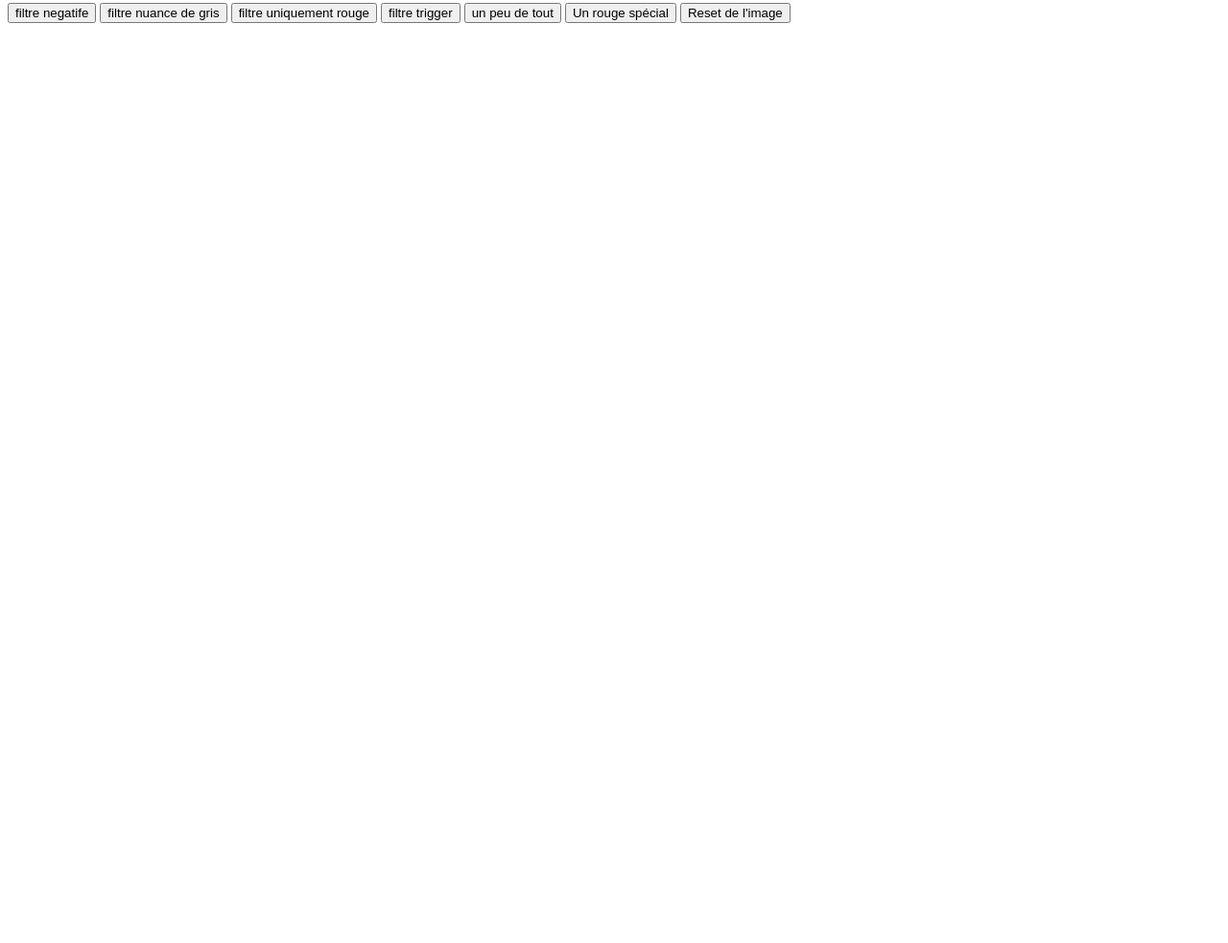
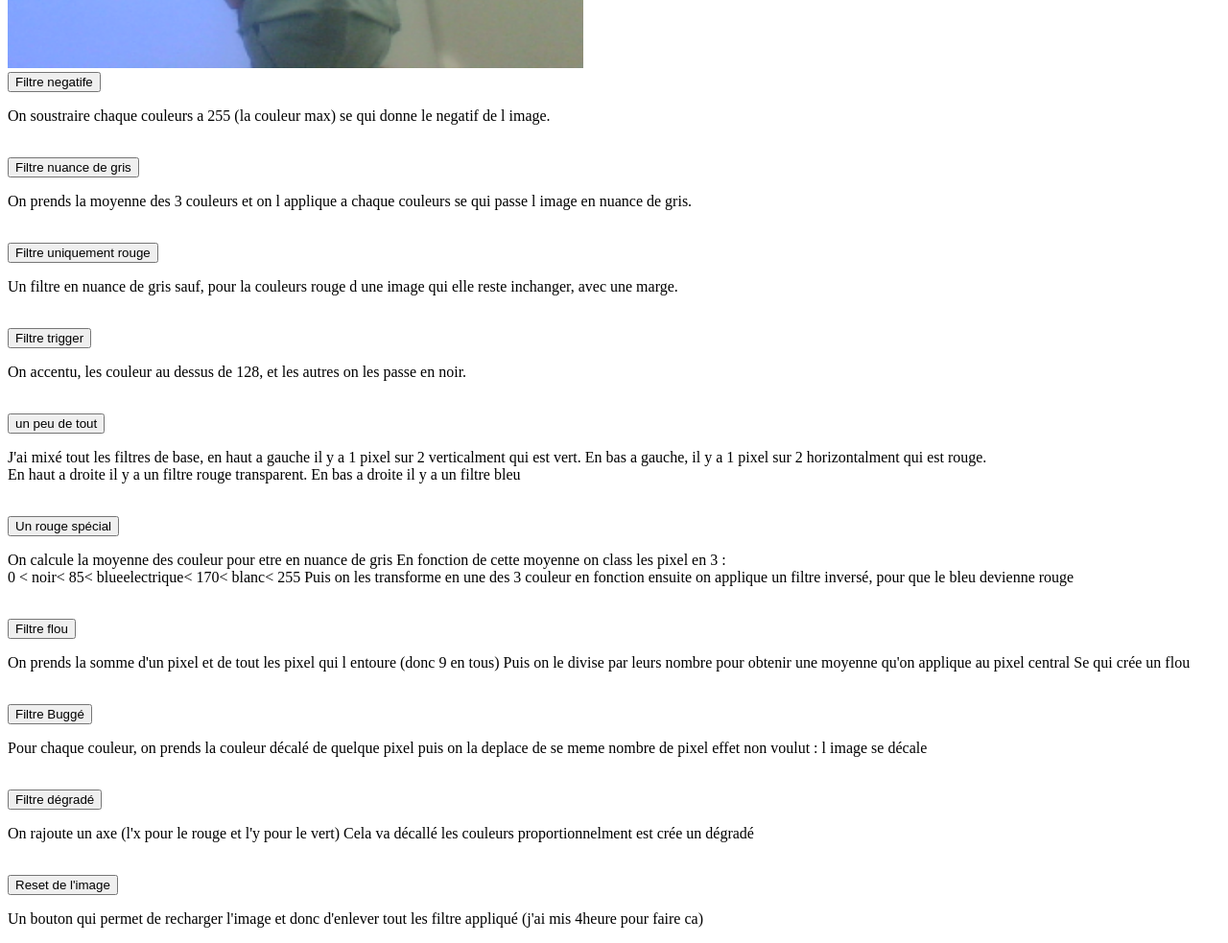
Before and after one commit to 0ur0boss/Atelierfiltrejs, a plain HTML site: page index.html in a window 1280 px wide. Shown: the part 409-1392 px from the top of the page at 96% size. Before the commit the page ends 800 px from the top, so only its background shows below. Drawn offline with Linux system fonts and the light colour scheme.

Commit message:
rajoue de filtre et de p

```diff
--- a/filter.js
+++ b/filter.js
@@ -267,7 +267,11 @@ function rougespe() {
 
 	// CHARGEMENT DES TABLEAUX DE PIXELS
 	prefilter();
-	//
+	// On calcule la moyenne des couleur pour etre en nuance de gris
+	// En fonction de cette moyenne on class les pixel en 3
+	// 0<noir<85<blueelectrique<170<blanc<255
+	// Puis on les transforme en une des 3 couleur en fonction
+	// ensuite on applique un filtre inversé, pour que le bleu devienne rouge
 	for (var y = 0; y < height; y++) {
 		for (var x = 0; x < width; x++) {
 			var moy = (tr[x][y] + tg[x][y] + tb[x][y]) / 3
@@ -299,3 +303,71 @@ function rougespe() {
 	// MISE À JOUR DE L'IMAGE
 	postfilter();
 }
+
+function flou() {
+
+	// CHARGEMENT DES TABLEAUX DE PIXELS
+	prefilter();
+
+	// On prends la somme d'un pixel et de tout les pixel qui l entoure (donc 9 en tous)
+	// Puis on le divise par leurs nombre pour obtenir une moyenne qu'on applique au pixel central
+	// Se qui crée un flou
+    for (var y = 1; y < height - 1; y++) {
+        for (var x = 1; x < width - 1; x++) {
+            tr[x][y] = (tr[x - 1][y + 1] + tr[x][y + 1] + tr[x + 1][y + 1] +
+                tr[x - 1][y] + tr[x][y] + tr[x + 1][y] +
+                tr[x - 1][y - 1] + tr[x][y - 1] + tr[x + 1][y - 1]) / 9;
+            tg[x][y] = (tg[x][y + 1] + tg[x][y] + tg[x][y - 1] +
+                tg[x + 1][y + 1] + tg[x + 1][y] + tg[x + 1][y - 1] +
+                tg[x - 1][y + 1] + tg[x - 1][y] + tg[x - 1][y - 1]) / 9;
+            tb[x][y] = (tb[x][y + 1] + tb[x][y] + tb[x][y - 1] +
+                tb[x + 1][y + 1] + tb[x + 1][y] + tb[x + 1][y - 1] +
+                tb[x - 1][y + 1] + tb[x - 1][y] + tb[x - 1][y - 1]) / 9;
+        }
+    }
+	postfilter();
+
+}
+
+function bug() {
+	prefilter();
+		// Pour chaque couleur, on prends la couleur décalé de quelque pixel puis on
+		// la deplace de se meme nombre de pixel
+		// effet non voulut : l image se décale
+		for (var y = 0; y < height; y++) {
+			for (var x = 0; x < width - 10; x++) {
+				tr[x][y] = tr[x + 10][y];
+			}
+		}
+
+		for (var y = 0; y < height; y++) {
+			for (var x = 0; x < width - 20; x++) {
+				tb[x][y] = tb[x + 20][y];
+			}
+		}
+
+		for (var y = 0; y < height; y++) {
+			for (var x = 0; x < width - 30; x++) {
+				tg[x][y] = tg[x + 30][y];
+			}
+		}
+
+
+	postfilter();
+}
+
+function dégradé() {
+	prefilter();
+	// On rajoute un axe (l'x pour le rouge et l'y pour le vert)
+	// Cela va décallé les couleurs proportionnelment est crée un dégradé
+	for (var y = 0; y < height; y++) {
+		for (var x = 0; x < width; x++) {
+
+			tr[x][y] = tr[x][y] + x;
+			tg[x][y] = tg[x][y] + y;
+			tb[x][y] = tb[x][y];
+
+		}
+	}
+	postfilter();
+}
--- a/index.html
+++ b/index.html
@@ -9,6 +9,8 @@
     </head>
     <body >
 
+		<h1>Enzo duret groupe 12</h1>
+
 	<div>
 		 <!-- <a href="#"  onMouseOver="javascript:document.img01.src='Beelzebub.png'"> -->
 
@@ -17,17 +19,58 @@
 		<img id="photo" name="img01" crossorigin='anonymous' src='face.png'  width='600' height='400' />
  			<!-- <img 	 alt="Pas d'image chargée !"> -->
 		<canvas id="mycanvas"></canvas>
+
 	</div>
 
 	<div>
-		<button onclick="negatife();">filtre negatife</button>
-		<button onclick="gris();">filtre nuance de gris</button>
-		<button onclick="rouge();">filtre uniquement rouge</button>
-		<button onclick="trigger();">filtre trigger</button>
+		<button onclick="negatife();">Filtre negatife</button>
+		<p>
+			On soustraire chaque couleurs a 255 (la couleur max) se qui donne le negatif de l image.
+		</p>
+		<br>
+		<button onclick="gris();">Filtre nuance de gris</button>
+		<p>
+			On prends la moyenne des 3 couleurs et on l applique a chaque couleurs se qui passe l image en nuance de gris.
+		</p>
+		<br>
+		<button onclick="rouge();">Filtre uniquement rouge</button>
+		<p>
+			Un filtre en nuance de gris sauf, pour la couleurs rouge d une image qui elle reste inchanger, avec une marge.
+		</p>
+		<br>
+		<button onclick="trigger();">Filtre trigger</button>
+		<p>
+			On accentu, les couleur au dessus de 128, et les autres on les passe en noir.
+		</p>
+		<br>
 		<button onclick="unpeudetout();">un peu de tout</button>
+		<p>J'ai mixé tout les filtres de base, en haut a gauche il y a 1 pixel sur 2 verticalment qui est vert. En bas a gauche, il y a 1 pixel sur 2 horizontalment qui est rouge.
+			<br> En haut a droite il y a un filtre rouge transparent. En bas a droite il y a un filtre bleu</p>
+		<br>
 		<button onclick="rougespe();">Un rouge spécial</button>
+		<p>	On calcule la moyenne des couleur pour etre en nuance de gris
+			En fonction de cette moyenne on class les pixel en 3 : <br>
+			0 < noir< 85< blueelectrique< 170< blanc< 255
+			Puis on les transforme en une des 3 couleur en fonction
+			ensuite on applique un filtre inversé, pour que le bleu devienne rouge</p>
+		<br>
+		<button onclick="flou();">Filtre flou</button>
 
+		<p> On prends la somme d'un pixel et de tout les pixel qui l entoure (donc 9 en tous)
+			Puis on le divise par leurs nombre pour obtenir une moyenne qu'on applique au pixel central
+			Se qui crée un flou</p>
+		<br>
+		<button onclick="bug();">Filtre Buggé</button>
+		<p>	Pour chaque couleur, on prends la couleur décalé de quelque pixel puis on
+			la deplace de se meme nombre de pixel
+			effet non voulut : l image se décale</p>
+		<br>
+		<button onclick="dégradé();">Filtre dégradé</button>
+		<p>	On rajoute un axe (l'x pour le rouge et l'y pour le vert)
+			Cela va décallé les couleurs proportionnelment est crée un dégradé</p>
+		<br>
 		<button onclick="javascript:document.img01.src='face.png'">Reset de l'image</button>
+		<p>Un bouton qui permet de recharger l'image et donc d'enlever tout les filtre appliqué (j'ai mis 4heure pour faire ca)</p>
 	</div>
 	</body>
 </html>
```
